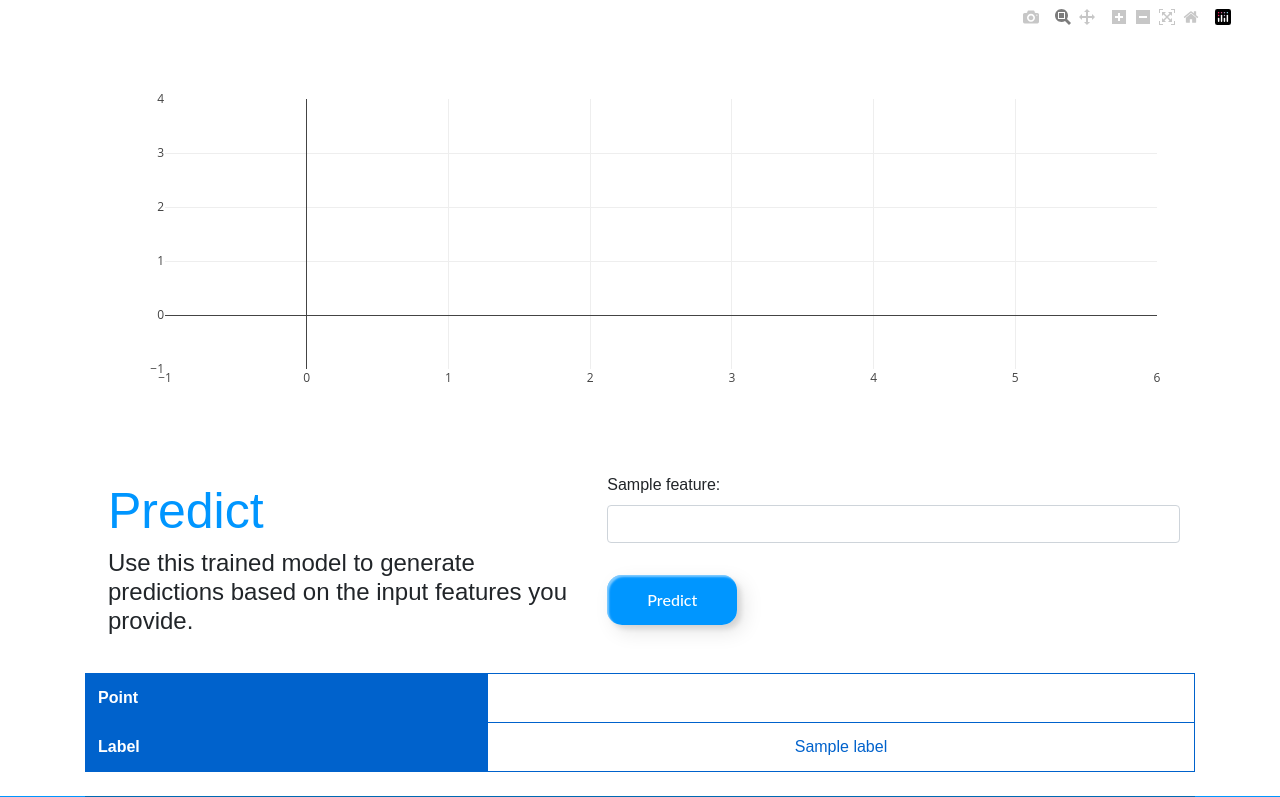
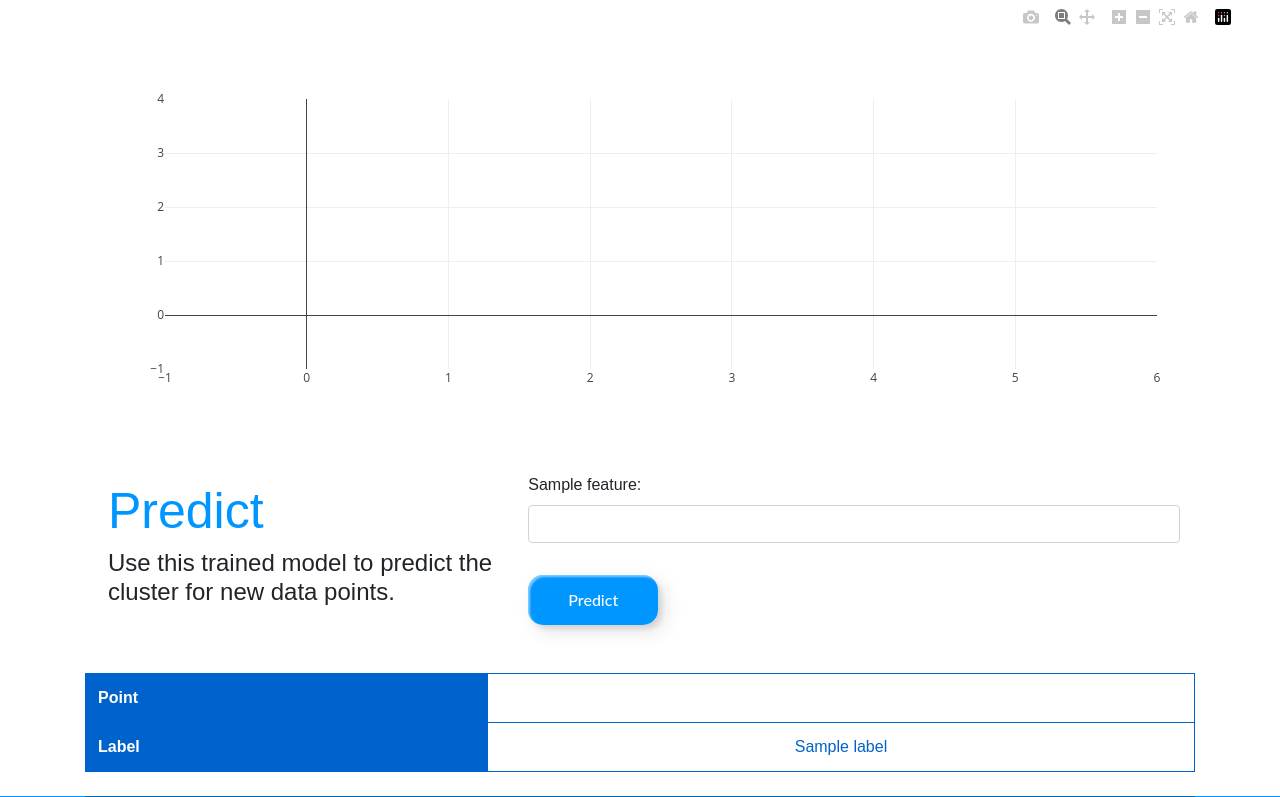
Before and after one commit to akshay-rajan/expertsystem, a Django app: template main/templates/main/kmeans.html in a window 1280 px wide. Shown: the part 673-1470 px from the top of the page. Run offline with Django 5.2, Linux system fonts and the light colour scheme; the template is opened without the code that fills it: most values are stand-ins (such as "Sample title", 1, 10 or a date in 2020); some libraries are stand-ins or nearby versions.

Commit message:
Update predict desc for k means

```diff
--- a/main/templates/main/kmeans.html
+++ b/main/templates/main/kmeans.html
@@ -70,7 +70,9 @@
       <div class="container d-flex justify-content-between">
         <div class="left pred-left">
           <h3 class="m-2" id="predict-title">Predict</h3>
-          <div class="h4 m-2 mr-4">Use this trained model to generate predictions based on the input features you provide.</div>
+          <div class="h4 m-2 mr-4">
+            Use this trained model to predict the cluster for new data points.
+          </div>
         </div>
         <div class="right pred-right">
           <form onsubmit="return makePrediction(event)">
```
